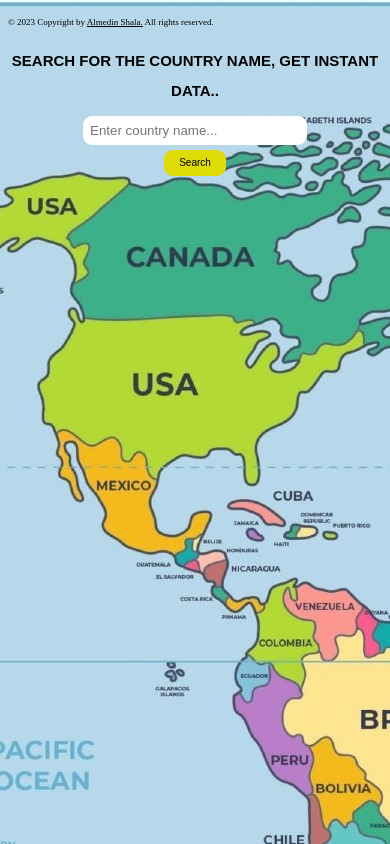
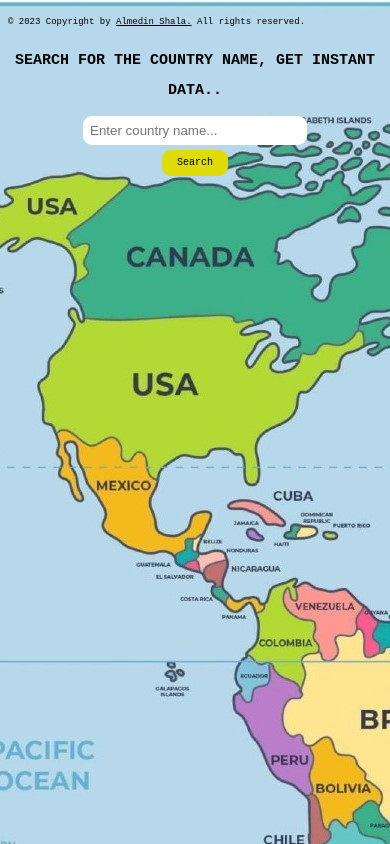
Before and after one commit to AlmedinShala/Search-Country-Data, a plain HTML site: page index.html in a window 390 px wide. Drawn offline with Linux system fonts and the light colour scheme.

Commit message:
Update main.css
changed font fam

```diff
--- a/main.css
+++ b/main.css
@@ -6,7 +6,7 @@ body {
   background-size: cover;
 }
 html {
-  font-family: fantasy;
+  font-family: "Courier New", Courier, monospace;
 }
 .divi {
   margin-top: 0;
@@ -24,14 +24,12 @@ html {
   font-size: 15px;
   font-weight: 600;
   line-height: 2;
-  font-family: fantasy;
 }
 
 .h1 {
   font-size: 20px;
   line-height: 1.5px;
   font-weight: 700;
-  font-family: cursive;
 }
 
 .inputi {
@@ -45,7 +43,7 @@ html {
 }
 
 .buttoni {
-  font-family: fantasy;
+  font-family: "Courier New", Courier, monospace;
   font-size: 15px;
   font-weight: 500;
   line-height: 2;
@@ -111,7 +109,7 @@ html {
 }
 .crp {
   font-size: 400;
-  font-family: "Times New Roman", Times, serif;
+  font-family: "Courier New", Courier, monospace;
   font-size: 9px;
 }
 .ash {
@@ -147,7 +145,7 @@ html {
     font-size: 15px;
     line-height: 2;
     font-weight: 700;
-    font-family: fantasy;
+    font-family: "Courier New", Courier, monospace;
     text-align: center;
   }
   .country-img {
@@ -192,7 +190,7 @@ html {
   body {
     font-size: 12px;
     align-items: center;
-    font-family: fantasy;
+    font-family: "Courier New", Courier, monospace;
     background-image: url("img/wmB1.3.jpg");
     background-size: auto;
   }
@@ -240,7 +238,7 @@ html {
     margin-bottom: 5px;
   }
   .buttoni {
-    font-family: fantasy;
+    font-family: "Courier New", Courier, monospace;
     font-size: 10px;
     font-weight: 500;
     line-height: 2;
```
